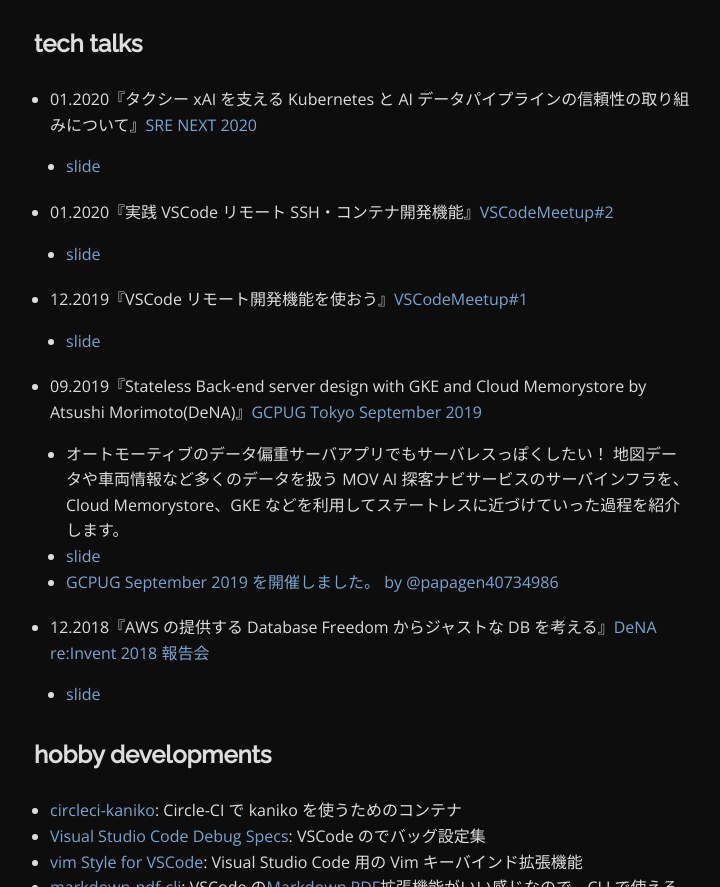
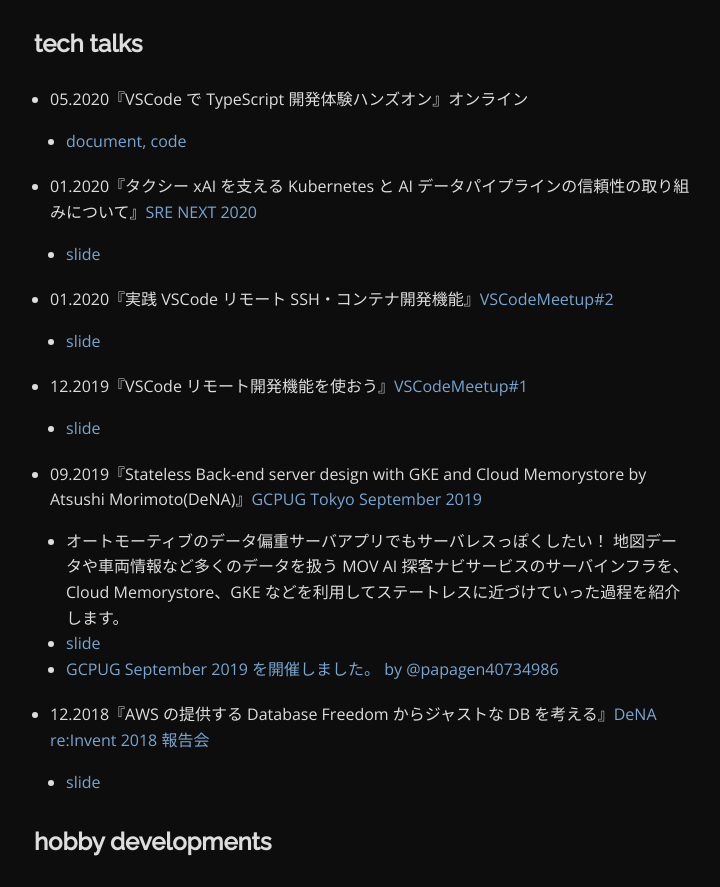
Before and after one commit to 74th/mainsite5-pages, a plain HTML site: page index.html in a window 1280 px wide. Shown: the part 1910-2797 px from the top of the page, without its empty margins (277-997 px from the left). Drawn offline with nearby package versions, Linux system fonts and the light colour scheme.

Commit message:
auto commit

```diff
--- a/index.html
+++ b/index.html
@@ -196,6 +196,11 @@
 </ul>
 <h2 id="tech-talks">tech talks</h2>
 <ul>
+<li>05.2020『VSCode で TypeScript 開発体験ハンズオン』オンライン
+<ul>
+<li><a href="https://github.com/74th/vscode-typescript-handson">document, code</a></li>
+</ul>
+</li>
 <li>01.2020『タクシー xAI を支える Kubernetes と AI データパイプラインの信頼性の取り組みについて』<a href="https://sre-next.dev/">SRE NEXT 2020</a>
 <ul>
 <li><a href="http://www.slideshare.net/dena_tech/xaikubernetesai-sre-next-2020?from_m_app=android">slide</a></li>
```
